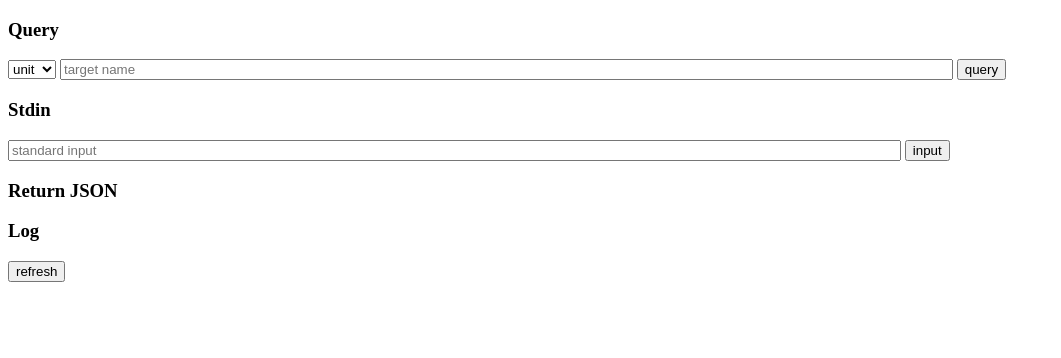
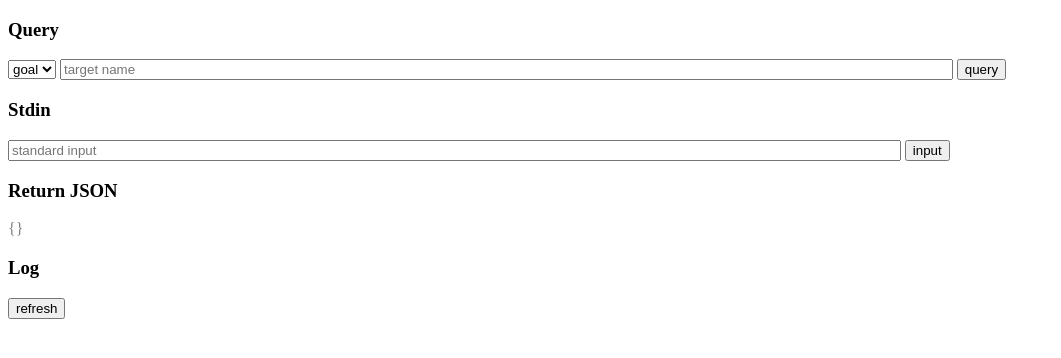
Before and after one commit to t-k-cloud/jobd, a website: page src/query.html in a window 1280 px wide. Shown: the whole page, without its empty margins (0-1061 px from the left). Drawn offline with Linux system fonts and the light colour scheme.

Commit message:
optimized UX of query.html

```diff
--- a/src/query.html
+++ b/src/query.html
@@ -47,14 +47,15 @@ $(document).ready(function () {
 	}
 
 	$("#refresh-log").click(function() { pullLog(); });
+	$("#retjson").text(JSON.stringify({}));
 });
 </script>
 </head>
 <body>
 <h3>Query</h3>
 <select id="type">
+<option value="goal">goal</option>
 <option value="unit">unit</option>
-<option value="goal">goal</option>
 </select>
 <input  id="target" placeholder="target name"
         style="width:70%"/>
```
